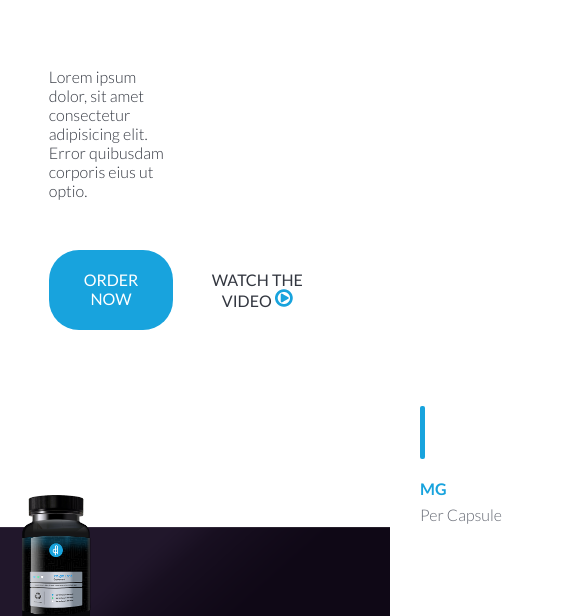
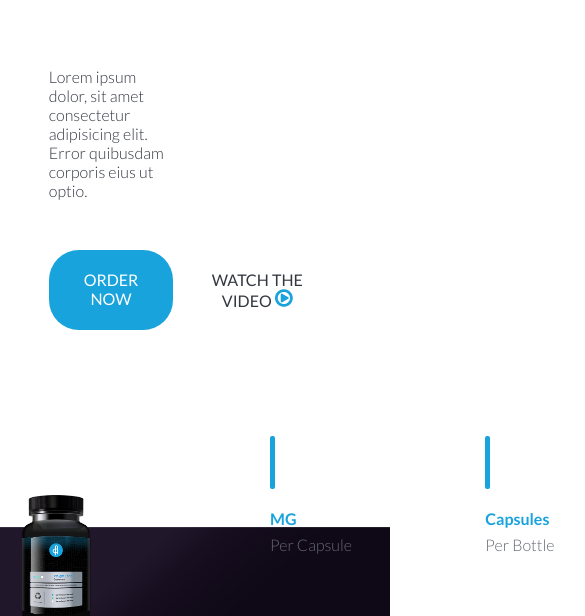
Before and after one commit to abramsea/adele, a plain HTML site: page index.html in a window 390 px wide. Shown: the part 522-1138 px from the top of the page, 585 px wide, since content can reach past the window. Drawn offline with Linux system fonts and the light colour scheme.

Commit message:
Add files via upload

```diff
--- a/css/style.css
+++ b/css/style.css
@@ -152,7 +152,7 @@ body {
     display: flex;
     flex-direction: column;
     font-family: 'Lato', sans-serif;
-    margin-left: 170px;
+    margin-left: 120px;
 }
 
 .digit_card_top {
@@ -184,81 +184,18 @@ body {
 
 
 
-
-/*
-
-
-
-@media screen and (max-width: 1250px) {
-    .digit_card {
-        margin-left: 70px;
-    }
-}
-
-
 @media screen and (max-width: 1020px) {
     .main_order {
-        padding-top: 370px;
+        background: none;
+    }
+
+.digits_cards {
+    margin-left: 200px;
+    margin-top: -220px;
+    }
+
+.digit_card {
+    margin-left: 70px;
     }
 
 }
-
-
-@media screen and (max-width: 900px) {
-
-    .digits_cards {
-        margin-left: 20%;
-        margin-top: -200px;
-    }
-
-    .digit_card {
-        margin-left: 50px;
-    }
-}
-
-
-@media screen and (max-width: 700px) {
-    .order_text {
-        width: 100%;
-    }
-
-    .main_order {
-        margin-top: 100px;
-        padding-top: 250px;
-    }
-
-    .main_order h2 {
-        font-size: 40px;
-    }
-    .main_order h4 {
-        font-size: 18px;
-    }
-
-    .line {
-        height: 55px;
-        margin-top: 10px;
-    }
-
-    .order_buttons {
-        flex-direction: column;
-    }
-
-    .digit_card_top {
-        font-size: 40px;
-        margin-top: 20px;
-    }
-
-    .quantity {
-        padding-top: 20px;
-    }
-
-}
-
-
-
-@media screen and (max-width: 340px) {
-    .main_order {
-        margin-top: 50px;
-        padding-top: 160px;
-    }
-}
```
